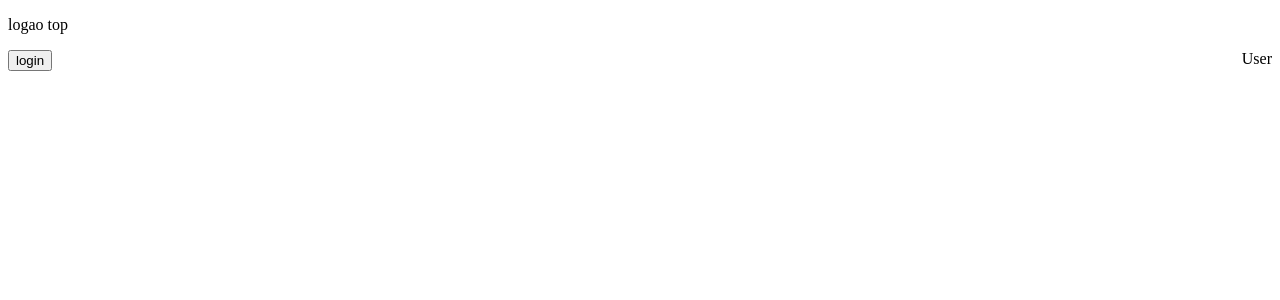
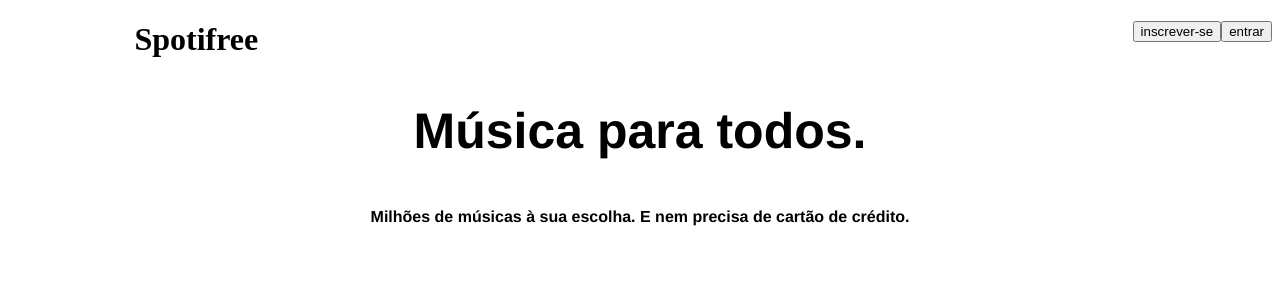
Before and after one commit to eriqueg/spotyFree, an Angular app: page /home in a window 1280 px wide. Shown: the top 300 px of the page. Built offline with nearby package versions, Linux system fonts and the light colour scheme.

Commit message:
Comitando a tela do home funcionando

```diff
--- a/src/app/home/home.component.css
+++ b/src/app/home/home.component.css
@@ -1,7 +1,28 @@
-.usuario{
+/* .usuario{
+    float: right;
+} */
+
+.button{
     float: right;
 }
 
-.logo{
-    width: 70%;
+.button2{
+    float: right;
 }
+
+.spotifree{
+    margin-left: 10%;
+    text-align: left;
+}
+
+.musica{
+    padding: 10px;
+    font-family: Helvetica;
+    font-size: 50px;
+}
+
+.milhoes{
+    padding: 5px;
+    font-family: Helvetica;
+    font-size: 16px;
+}
--- a/src/app/home/home.component.html
+++ b/src/app/home/home.component.html
@@ -1,5 +1,11 @@
-<p class="logo">logao top</p>
+<input type="button" value="entrar" class="button" (click)="login()">
+<input type="button" value="inscrever-se" class="button2" (click)="inscreverse()">
 
-<label class="usuario">User</label>
+<div style="text-align: center;">
+<h1 class="spotifree">Spotifree</h1>
 
-<input type="button" value="login" (click)="login()">
+<h1 class="musica">Música para todos.</h1>
+
+
+<h1 class="milhoes">Milhões de músicas à sua escolha. E nem precisa de cartão de crédito.</h1>
+</div>
--- a/src/app/home/home.component.ts
+++ b/src/app/home/home.component.ts
@@ -15,6 +15,10 @@ export class HomeComponent implements OnInit {
 
   }
 
+  inscreverse(){
+    this.router.navigate(['registry'])
+  }
+
   login(){
     this.router.navigate(['login'])
   }
--- a/src/app/registry/registry.component.css
+++ b/src/app/registry/registry.component.css
@@ -3,9 +3,9 @@
     color: #32c924;
     }
 
-.inputs{
-    padding: 40%;
-}
+/* .inputs{
+     padding: 40%;
+} */
 
 .input{
     width: 60%;
```
